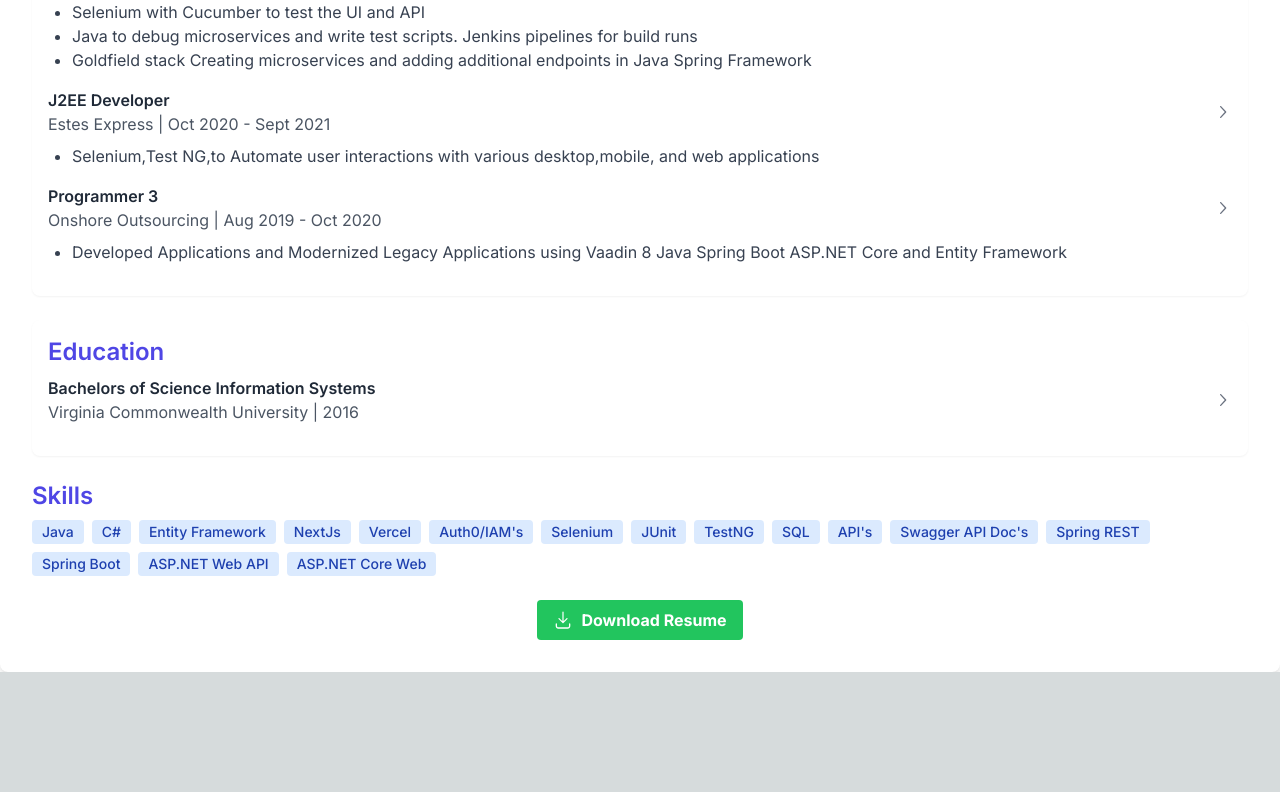
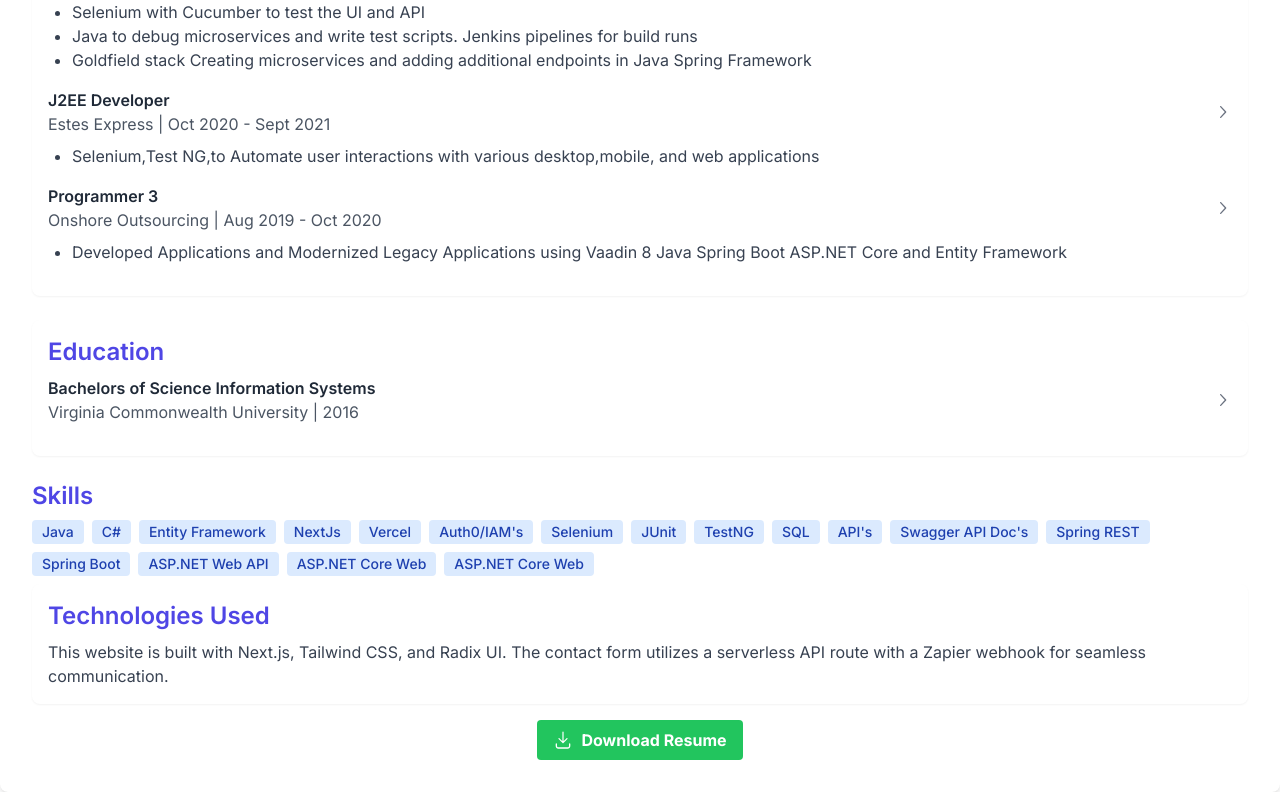
Before and after one commit to codesagesllc/carleton-online-resume, a Next.js app: page / in a window 1280 px wide. Shown: the part 588-1380 px from the top of the page. Before the commit the page ends 1260 px from the top, so only its background shows below. Built offline with nearby package versions, Linux system fonts and the light colour scheme.

Commit message:
added description of tech used in website

```diff
--- a/app/page.tsx
+++ b/app/page.tsx
@@ -124,9 +124,17 @@ export default function Home(){
                       <span className="bg-blue-100 text-blue-800 text-sm font-medium mr-2 px-2.5 py-0.5 rounded mb-2">Spring Boot</span>
                       <span className="bg-blue-100 text-blue-800 text-sm font-medium mr-2 px-2.5 py-0.5 rounded mb-2">ASP.NET Web API</span>
                       <span className="bg-blue-100 text-blue-800 text-sm font-medium mr-2 px-2.5 py-0.5 rounded mb-2">ASP.NET Core Web</span>
+                      <span className="bg-blue-100 text-blue-800 text-sm font-medium mr-2 px-2.5 py-0.5 rounded mb-2">ASP.NET Core Web</span>
                   </div>
               </div>
           </div>
+                  {/* Technologies Used */}
+        <div className="bg-white p-4 rounded-lg shadow-sm">
+          <h2 className="text-2xl font-semibold mb-2 text-indigo-600">Technologies Used</h2>
+          <p className="text-gray-700">
+            This website is built with Next.js, Tailwind CSS, and Radix UI. The contact form utilizes a serverless API route with a Zapier webhook for seamless communication.
+          </p>
+        </div>
           <div className="text-center mt-4">
           <a
     href="https://docs.google.com/document/d/1TudqEyB5urs_uukjfC1ET8q2Ob47mxev/export?format=pdf"
```
